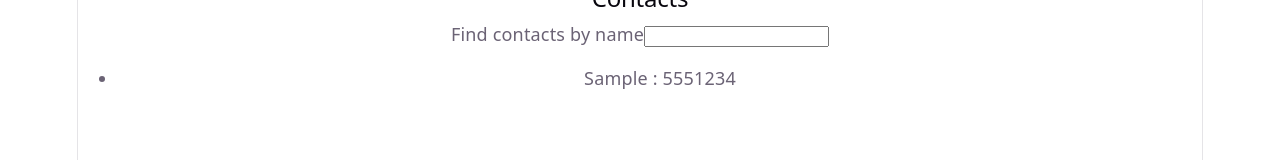
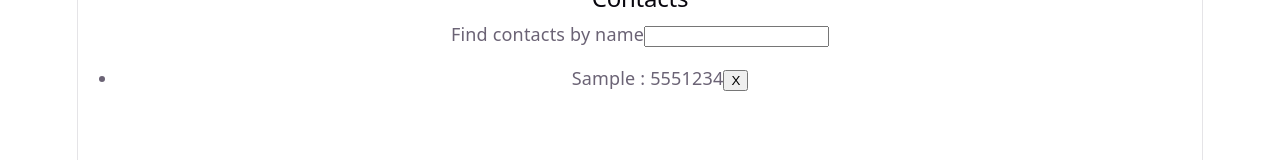
Before and after one commit to Bogdan3690/phonebook, a React (Vite) app: page / in a window 1280 px wide. Both pictures are taken after typing "Sample", "5551234" into the empty fields and a click on the button "Add contact". Shown: the part 132-292 px from the top of the page. Built offline with nearby package versions, Linux system fonts and the light colour scheme.

Commit message:
add delete

```diff
--- a/src/App.jsx
+++ b/src/App.jsx
@@ -47,6 +47,12 @@ class App extends Component {
     return contacts.filter(contact => contact.name.toLowerCase().includes(filter.toLowerCase()))
   }
 
+  handleDelete = (id) => {
+  this.setState((prevState) => ({
+    contacts: prevState.contacts.filter(contact => contact.id !== id)
+  }));
+}
+
   render() {
     const { name, number, filter, contacts} = this.state;
     const filterContacts = this.getContactsByName()
@@ -86,7 +92,8 @@ class App extends Component {
     {contacts.length > 0 && (
       <>
       <Filter filter={filter} changeFilter={this.changeFilter}/>
-        <ContactList filterContacts={filterContacts}/>
+        <ContactList filterContacts={filterContacts}
+        handleDelete={this.handleDelete}/>
         </>
     )}
       {contacts.length === 0 && (
--- a/src/Components/ContactList/ContactList.jsx
+++ b/src/Components/ContactList/ContactList.jsx
@@ -1,11 +1,14 @@
-export const ContactList = ({filterContacts}) => {
+export const ContactList = ({ filterContacts, handleDelete }) => {
   return (
     <ul>
       {filterContacts.map((contact) => {
-            return <li key={contact.id}>
+        return (
+          <li key={contact.id}>
             {contact.name} : {contact.number}
+            <button onClick={() => handleDelete(contact.id)}>X</button>
           </li>
+        );
       })}
     </ul>
-    )
-}
+  );
+};
```
Lines whose indentation alone changed are shown as unchanged.
